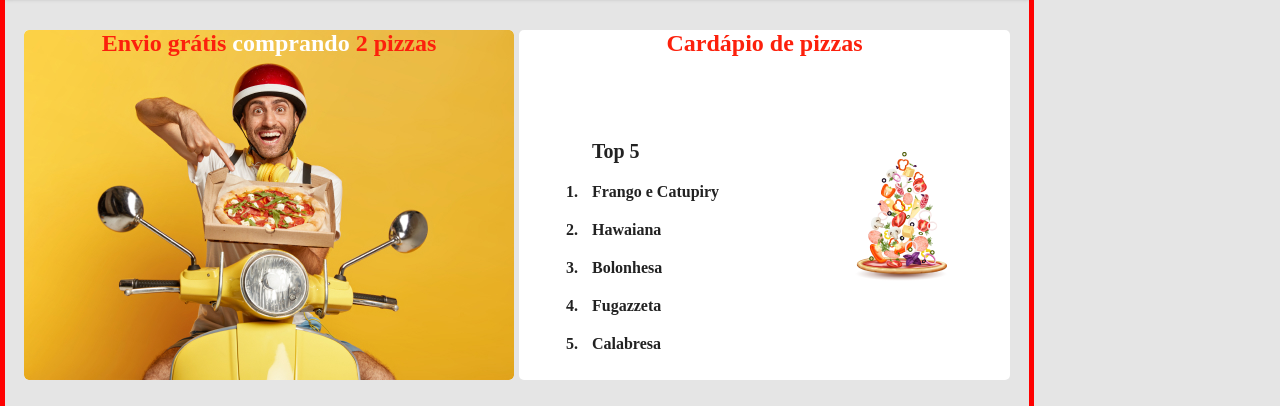
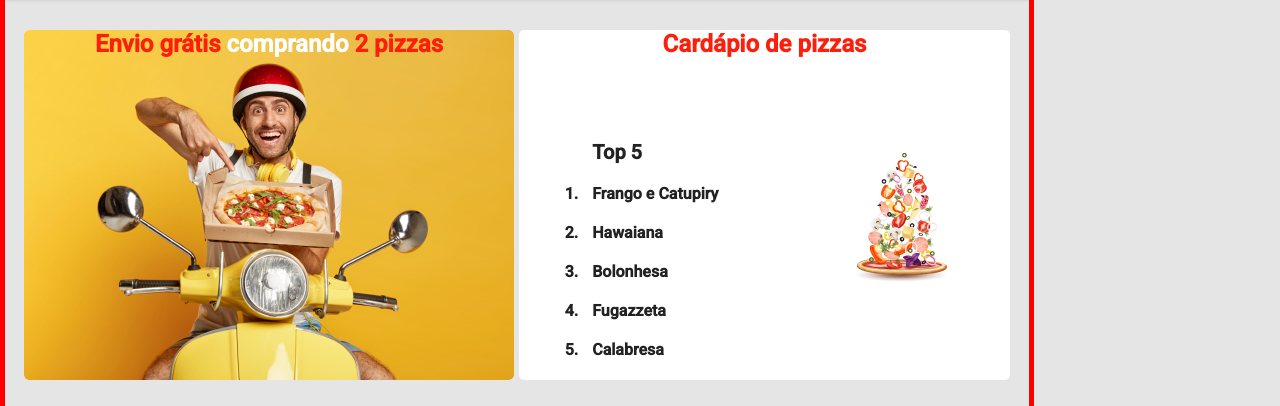
Before and after one commit to decapitaneo/Front-End, a plain HTML site: page Aula11/index.html in a window 1280 px wide. Shown: the part 110-516 px from the top of the page. Drawn offline with Linux system fonts and the light colour scheme.

Commit message:
Aula10final

```diff
--- a/Aula10/style.css
+++ b/Aula10/style.css
@@ -7,7 +7,7 @@
 }
 
 body {
-  background-color: #e5e5e5;
+  background-color: #ffffff;
   font-family: 'Roboto', sans-serif;
   width: 1024px;
   height: 1024px;
@@ -145,4 +145,6 @@ main {
 footer p {
   padding-left: 28px;
   padding-top: 16px;
+  color: #fff9f9;
+  font-size: 16px;
 }
--- a/Aula11/style.css
+++ b/Aula11/style.css
@@ -1,7 +1,12 @@
+@import url('https://fonts.googleapis.com/css2?family=Roboto:wght@500;300&display=swap');
+
 * {
   box-sizing: border-border;
   padding: 0;
   margin: 0;
+  --cor-preto: #222222;
+  --cor-vermelho: #fc200c;
+  --cor-verde: #39b24a;
 }
 
 body {
@@ -9,6 +14,7 @@ body {
   height: 678px;
   background-color: #e5e5e5;
   border: solid red 5px;
+  font-family: 'Roboto', sans-serif;
 }
 
 header {
```
Also changed, not shown: 1 other file.
